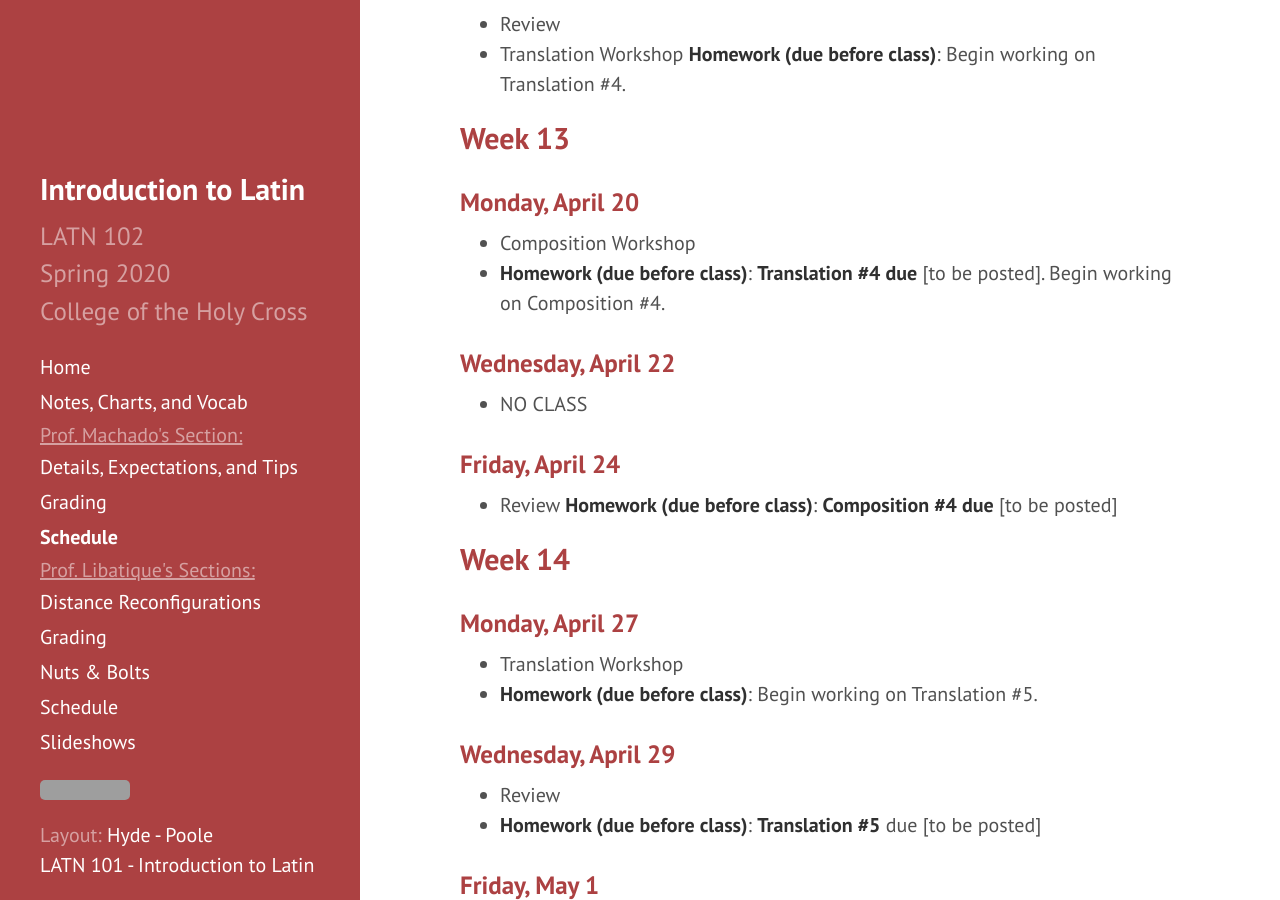
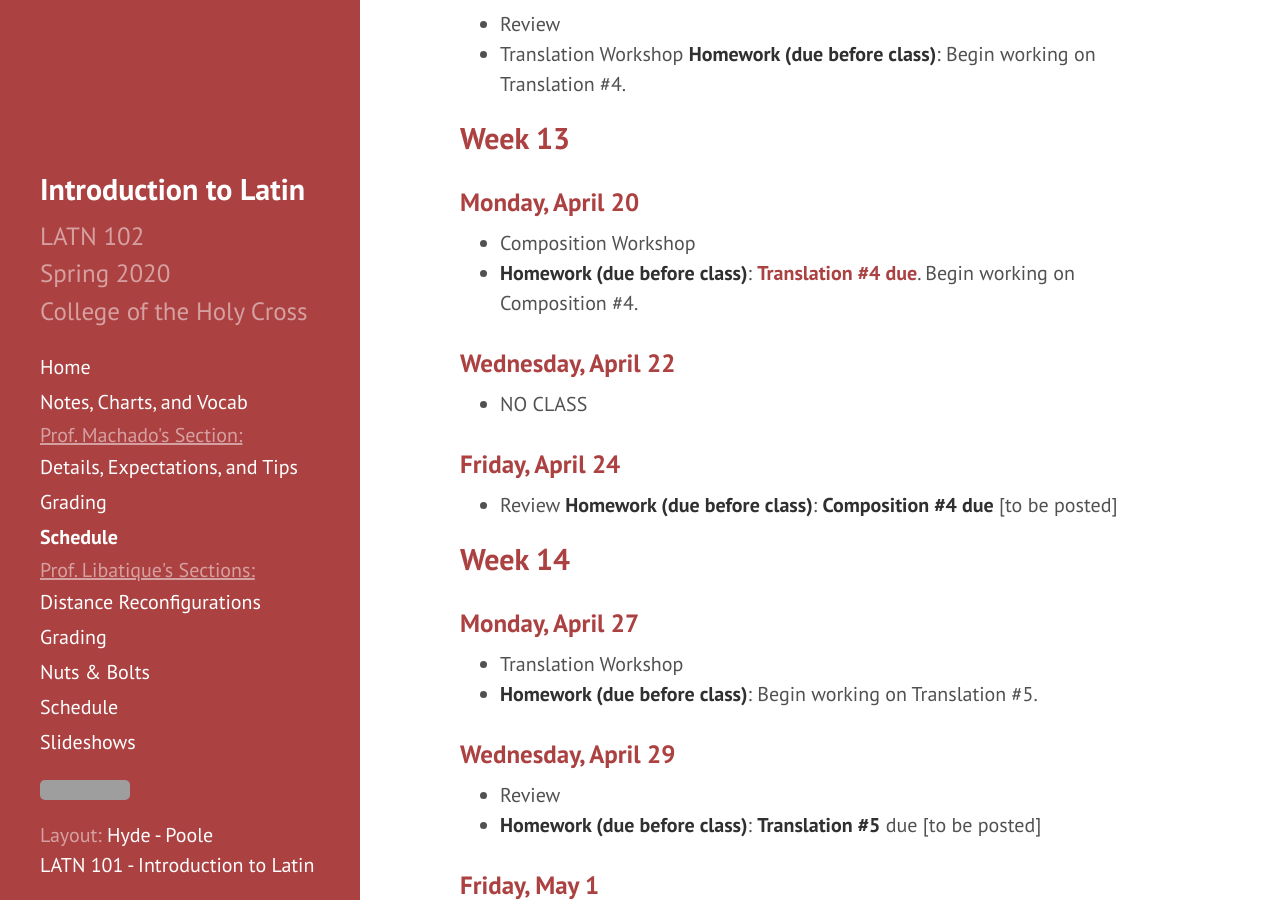
Before and after one commit to DLibatique/LATN102-S20, a Jekyll site: the page built from _pages/schedule-DM.md, in a window 1280 px wide and 900 px high, scrolled down 6989 px. Built offline with Jekyll 4.4.1, drawn with Linux system fonts in a browser that asks for light colours; grey boxes are pictures that could not be loaded.

Commit message:
added trans 4

```diff
--- a/_pages/schedule-DM.md
+++ b/_pages/schedule-DM.md
@@ -144,7 +144,7 @@ Read and review the different types of dependent clauses for quiz #17.
 
 ## Week 9
 
-FOR A COMPREHENSIVE GUIDE TO HOW DISTANCE LEARNING WILL CHANGE OUR COURSE, CLICK [HERE](https://docs.google.com/document/d/1dcPeg8YTbIhFbo3ZwrrL2bVusjevK5DpYWQUkPhAizc/edit?usp=sharing)
+FOR A COMPREHENSIVE GUIDE TO HOW DISTANCE LEARNING WILL CHANGE OUR COURSE, CLICK [HERE](https://docs.google.com/document/d/1dcPeg8YTbIhFbo3ZwrrL2bVusjevK5DpYWQUkPhAizc/edit?usp=sharing).
 
 ### Monday, March 23 [(slides)](https://docs.google.com/presentation/d/1jfcjXx9OJZMGm4HiSZgH2cj4X4jeJZoubo5h4jQ1DAI/edit?usp=sharing)
 - Commands
@@ -217,7 +217,7 @@ Begin working on Translation #4.
 ### Monday, April 20
 - Composition Workshop
 - **Homework (due before class)**:
-**Translation #4 due** [to be posted]. Begin working on Composition #4.
+[**Translation #4 due**](https://docs.google.com/document/d/1BrGQzVywWQZdYX-Ex98r9iGBcxA4oZPMl0ArC79EH08/edit?usp=sharing). Begin working on Composition #4.
 
 ### Wednesday, April 22
 - NO CLASS
```
